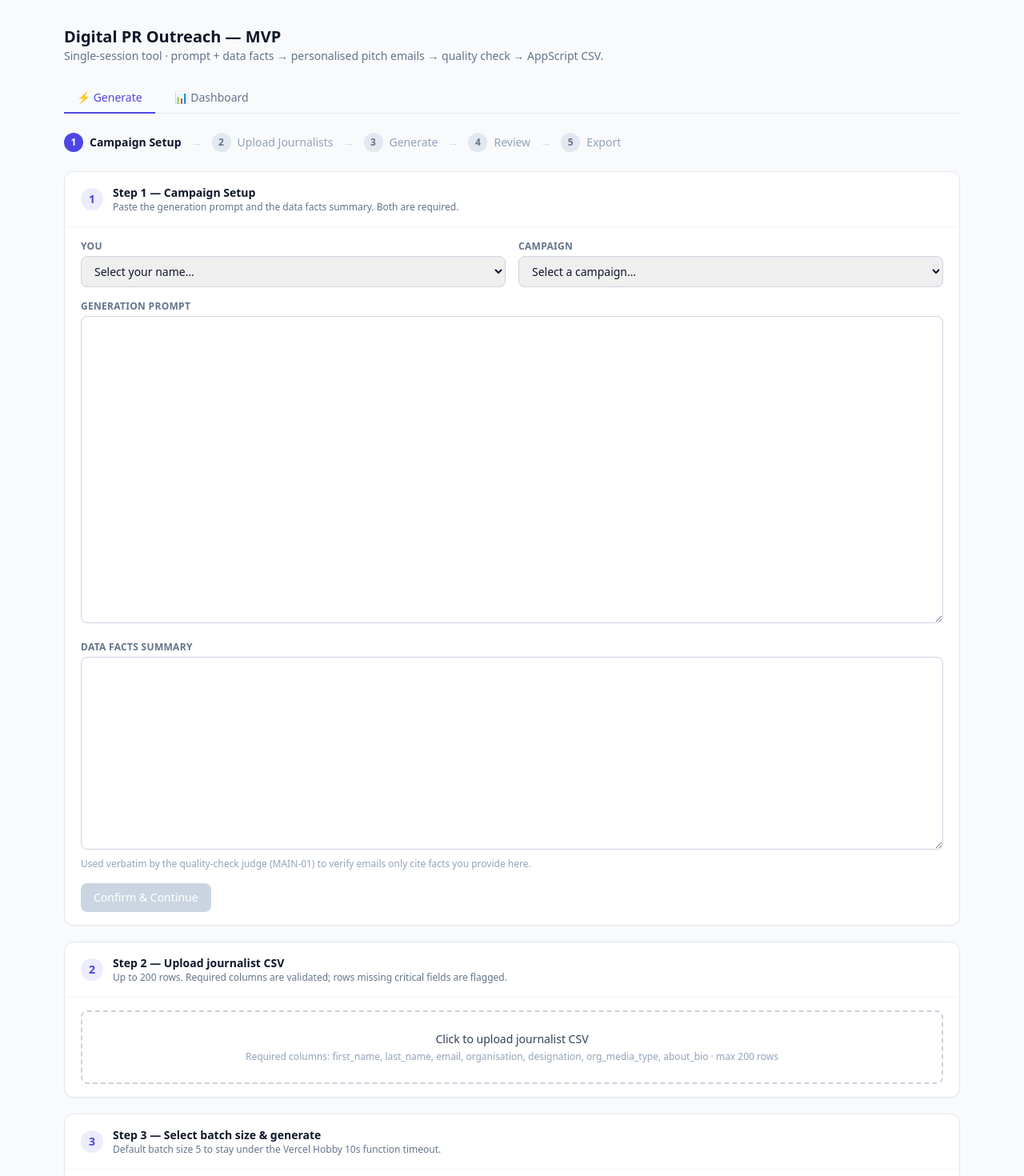
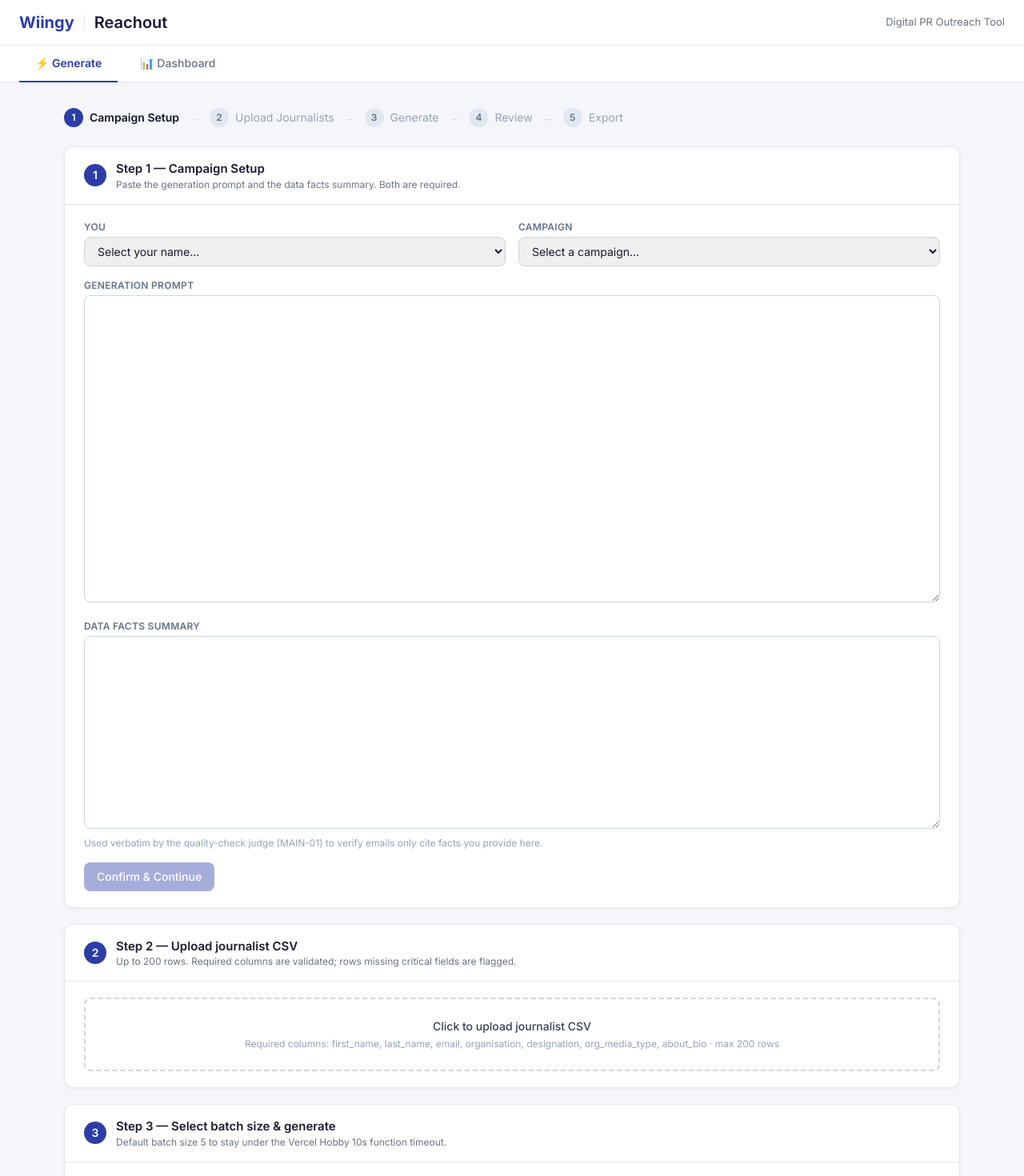
Before and after one commit to Wiingy-US/reachout-automation, a Next.js app: page / in a window 1280 px wide. Shown: the top 1470 px of the page at 80% size. Built offline with nearby package versions, Linux system fonts and the light colour scheme.

Commit message:
feat: apply Wiingy brand guidelines to UI

```diff
--- a/app/globals.css
+++ b/app/globals.css
@@ -7,7 +7,10 @@
 }
 
 body {
-  @apply bg-slate-50 text-slate-900 antialiased;
+  @apply antialiased;
+  background-color: #f5f6fa;
+  color: #1a1a2e;
+  font-family: "Inter", system-ui, sans-serif;
 }
 
 /* Render extracted/edited HTML inside textareas with monospace for clarity */
--- a/app/layout.tsx
+++ b/app/layout.tsx
@@ -14,6 +14,14 @@ export default function RootLayout({
 }) {
   return (
     <html lang="en">
+      <head>
+        <link rel="preconnect" href="https://fonts.googleapis.com" />
+        <link rel="preconnect" href="https://fonts.gstatic.com" crossOrigin="anonymous" />
+        <link
+          href="https://fonts.googleapis.com/css2?family=Inter:wght@400;500;600;700&display=swap"
+          rel="stylesheet"
+        />
+      </head>
       <body>{children}</body>
     </html>
   );
--- a/app/page.tsx
+++ b/app/page.tsx
@@ -367,10 +367,10 @@ export default function Home() {
     <button
       type="button"
       onClick={() => setActiveTab(tab)}
-      className={`-mb-px border-b-2 px-4 py-2 text-sm font-medium transition ${
+      className={`-mb-px border-b-2 px-5 py-3 text-sm transition ${
         activeTab === tab
-          ? "border-brand text-brand"
-          : "border-transparent text-slate-500 hover:text-slate-700"
+          ? "border-brand font-semibold text-brand"
+          : "border-transparent font-medium text-wiingy-gray hover:text-wiingy-dark"
       }`}
     >
       {label}
@@ -378,19 +378,24 @@ export default function Home() {
   );
 
   return (
-    <main className="mx-auto max-w-6xl px-4 py-8">
-      <header className="mb-6">
-        <h1 className="text-xl font-bold text-slate-900">Digital PR Outreach — MVP</h1>
-        <p className="text-sm text-slate-500">
-          Single-session tool · prompt + data facts → personalised pitch emails → quality check → AppScript CSV.
-        </p>
+    <>
+      {/* Brand header */}
+      <header className="sticky top-0 z-50 flex items-center justify-between border-b border-wiingy-gray-border bg-white px-6 py-3.5">
+        <div className="flex items-center gap-3">
+          <span className="text-xl font-bold text-wiingy-blue">Wiingy</span>
+          <span className="h-5 w-px bg-wiingy-gray-border" />
+          <span className="text-xl font-semibold text-wiingy-dark">Reachout</span>
+        </div>
+        <span className="text-[13px] font-normal text-wiingy-gray">Digital PR Outreach Tool</span>
       </header>
 
-      <div className="mb-6 flex gap-2 border-b border-slate-200">
+      {/* Tab bar */}
+      <div className="sticky top-[57px] z-40 flex gap-2 border-b border-wiingy-gray-border bg-white px-6">
         {tabBtn("generate", "⚡ Generate")}
         {tabBtn("dashboard", "📊 Dashboard")}
       </div>
 
+      <main className="mx-auto max-w-6xl px-4 py-8">
       {activeTab === "dashboard" ? (
         <Dashboard />
       ) : (
@@ -564,9 +569,9 @@ export default function Home() {
                 </span>
                 <span>{genPct}%</span>
               </div>
-              <div className="h-2 w-full overflow-hidden rounded-full bg-slate-200">
+              <div className="h-2 w-full overflow-hidden rounded-full bg-wiingy-gray-border">
                 <div
-                  className="h-full rounded-full bg-brand transition-all"
+                  className="h-full rounded-full bg-gradient-to-r from-wiingy-blue to-wiingy-blue-mid transition-all"
                   style={{ width: `${genPct}%` }}
                 />
               </div>
@@ -673,6 +678,7 @@ export default function Home() {
       <TokenCostPanel summary={tokenSummary} />
         </>
       )}
-    </main>
+      </main>
+    </>
   );
 }
--- a/components/Dashboard.tsx
+++ b/components/Dashboard.tsx
@@ -12,9 +12,9 @@ function fmtDateTime(iso: string): string {
 }
 
 function passRateBadgeClass(p: number): string {
-  if (p >= 70) return "text-green-700 bg-green-50";
-  if (p >= 50) return "text-amber-700 bg-amber-50";
-  return "text-red-700 bg-red-50";
+  if (p >= 70) return "text-[#15803D] bg-wiingy-green-light";
+  if (p >= 50) return "text-[#B45309] bg-wiingy-amber-light";
+  return "text-[#DC2626] bg-wiingy-red-light";
 }
 
 type SortKey =
@@ -54,11 +54,13 @@ const COLUMNS: { key: SortKey; label: string; hideMobile: boolean }[] = [
   { key: "total_cost", label: "Total Cost", hideMobile: false },
 ];
 
-function StatCard({ label, value }: { label: string; value: string }) {
+function StatCard({ label, value, accent }: { label: string; value: string; accent?: boolean }) {
   return (
-    <div className="flex-1 rounded-lg border border-slate-200 bg-white px-4 py-3">
-      <div className="text-xs font-medium uppercase tracking-wide text-slate-500">{label}</div>
-      <div className="mt-1 text-2xl font-bold text-slate-900">{value}</div>
+    <div className="flex-1 rounded-xl border border-wiingy-gray-border bg-white px-6 py-5">
+      <div className="text-[11px] font-medium uppercase tracking-wide text-wiingy-gray">{label}</div>
+      <div className={`mt-1 text-[28px] font-bold ${accent ? "text-wiingy-blue" : "text-wiingy-dark"}`}>
+        {value}
+      </div>
     </div>
   );
 }
@@ -167,7 +169,7 @@ export function Dashboard() {
         <StatCard label="Total Runs" value={String(summary.n)} />
         <StatCard label="Journalists Processed" value={String(summary.journalists)} />
         <StatCard label="Avg Pass Rate" value={`${summary.avgPass}%`} />
-        <StatCard label="Total Spend" value={formatCostTable(summary.spend)} />
+        <StatCard label="Total Spend" value={formatCostTable(summary.spend)} accent />
       </div>
 
       {/* Filters */}
--- a/components/TokenCostPanel.tsx
+++ b/components/TokenCostPanel.tsx
@@ -55,7 +55,7 @@ export function TokenCostPanel({ summary }: { summary: SessionTokenSummary }) {
                 <td className="py-1 px-2 text-right tabular-nums text-slate-800">
                   {formatTokens(totals.output_tokens)}
                 </td>
-                <td className="py-1 pl-2 text-right tabular-nums text-slate-800">
+                <td className="py-1 pl-2 text-right font-bold tabular-nums text-wiingy-blue">
                   ~{formatCost(totals.total_cost_usd)}
                 </td>
               </tr>
@@ -78,10 +78,12 @@ export function TokenCostPanel({ summary }: { summary: SessionTokenSummary }) {
       <button
         type="button"
         onClick={() => setOpen((o) => !o)}
-        className="flex items-center gap-2 rounded-full bg-slate-900 px-3 py-1.5 text-xs font-medium text-white shadow-lg hover:bg-slate-800"
+        className="flex items-center gap-2 rounded-full bg-wiingy-dark px-3.5 py-1.5 text-[13px] font-medium text-white shadow-lg hover:opacity-90"
         title="Token usage & estimated cost (click to toggle)"
       >
-        <span>⚡ {formatTokens(totals.total_tokens)} tokens</span>
+        <span>
+          <span className="text-wiingy-blue-mid">⚡</span> {formatTokens(totals.total_tokens)} tokens
+        </span>
         <span className="text-slate-300">~{formatCost(totals.total_cost_usd)} total</span>
         <span className={`transition ${open ? "rotate-180" : ""}`}>▾</span>
       </button>
--- a/components/ui.tsx
+++ b/components/ui.tsx
@@ -18,21 +18,24 @@ export function Section({
   id?: string;
 }) {
   return (
-    <section id={id} className="scroll-mt-4 rounded-xl border border-slate-200 bg-white shadow-sm">
-      <header className="flex items-center gap-3 border-b border-slate-100 px-5 py-4">
+    <section
+      id={id}
+      className="scroll-mt-4 rounded-xl border border-wiingy-gray-border bg-white shadow-[0_1px_4px_rgba(0,0,0,0.06)]"
+    >
+      <header className="flex items-center gap-3 border-b border-wiingy-gray-border px-6 py-4">
         <span
           className={`flex h-7 w-7 shrink-0 items-center justify-center rounded-full text-sm font-semibold ${
-            done ? "bg-emerald-100 text-emerald-700" : "bg-brand/10 text-brand"
+            done ? "bg-wiingy-green-light text-wiingy-green" : "bg-wiingy-blue text-white"
           }`}
         >
           {done ? "✓" : step}
         </span>
         <div>
-          <h2 className="text-sm font-semibold text-slate-900">{title}</h2>
-          {subtitle && <p className="text-xs text-slate-500">{subtitle}</p>}
+          <h2 className="text-[15px] font-semibold text-wiingy-dark">{title}</h2>
+          {subtitle && <p className="text-xs text-wiingy-gray">{subtitle}</p>}
         </div>
       </header>
-      <div className="px-5 py-4">{children}</div>
+      <div className="px-6 py-5">{children}</div>
     </section>
   );
 }
@@ -53,10 +56,10 @@ export function Button({
   className?: string;
 }) {
   const styles = {
-    primary: "bg-brand text-white hover:bg-brand-dark disabled:bg-slate-300",
+    primary: "bg-wiingy-blue text-white hover:bg-wiingy-blue-dark disabled:bg-[#A5ADDB]",
     secondary:
-      "border border-slate-300 bg-white text-slate-700 hover:bg-slate-50 disabled:opacity-50",
-    ghost: "text-slate-600 hover:bg-slate-100 disabled:opacity-50",
+      "border border-wiingy-blue bg-white text-wiingy-blue hover:bg-wiingy-blue-light disabled:opacity-50",
+    ghost: "text-wiingy-gray hover:bg-wiingy-gray-light disabled:opacity-50",
   }[variant];
   return (
     <button
@@ -78,10 +81,10 @@ export function Badge({
   children: ReactNode;
 }) {
   const styles = {
-    pass: "bg-emerald-100 text-emerald-700",
-    fail: "bg-red-100 text-red-700",
-    neutral: "bg-slate-100 text-slate-600",
-    warn: "bg-amber-100 text-amber-700",
+    pass: "bg-wiingy-green-light text-[#15803D]",
+    fail: "bg-wiingy-red-light text-[#DC2626]",
+    neutral: "bg-wiingy-gray-light text-[#9CA3AF]",
+    warn: "bg-wiingy-amber-light text-[#B45309]",
   }[tone];
   return (
     <span className={`inline-flex items-center rounded-full px-2 py-0.5 text-xs font-semibold ${styles}`}>
--- a/tailwind.config.ts
+++ b/tailwind.config.ts
@@ -7,10 +7,32 @@ const config: Config = {
   ],
   theme: {
     extend: {
+      fontFamily: {
+        sans: ["Inter", "system-ui", "sans-serif"],
+      },
       colors: {
+        // Primary brand token (used throughout). Points at Wiingy blue.
         brand: {
-          DEFAULT: "#4f46e5",
-          dark: "#4338ca",
+          DEFAULT: "#2D3DA8",
+          dark: "#232F8A",
+        },
+        // Full Wiingy palette (wiingy.com brand identity).
+        wiingy: {
+          blue: "#2D3DA8", // primary — logo, CTAs, active states
+          "blue-dark": "#232F8A", // hover state
+          "blue-light": "#EEF0FB", // tinted backgrounds, badges
+          "blue-mid": "#4B5CC4", // secondary accents
+          dark: "#1A1A2E", // headings, primary text
+          gray: "#6B7280", // secondary text, muted labels
+          "gray-light": "#F5F6FA", // page background
+          "gray-border": "#E5E7EB", // borders, dividers
+          white: "#FFFFFF",
+          amber: "#F5A623", // warning badges
+          "amber-light": "#FFF8EC",
+          green: "#22C55E", // PASS badges
+          "green-light": "#F0FDF4",
+          red: "#EF4444", // FAIL badges, errors
+          "red-light": "#FEF2F2",
         },
       },
     },
```
